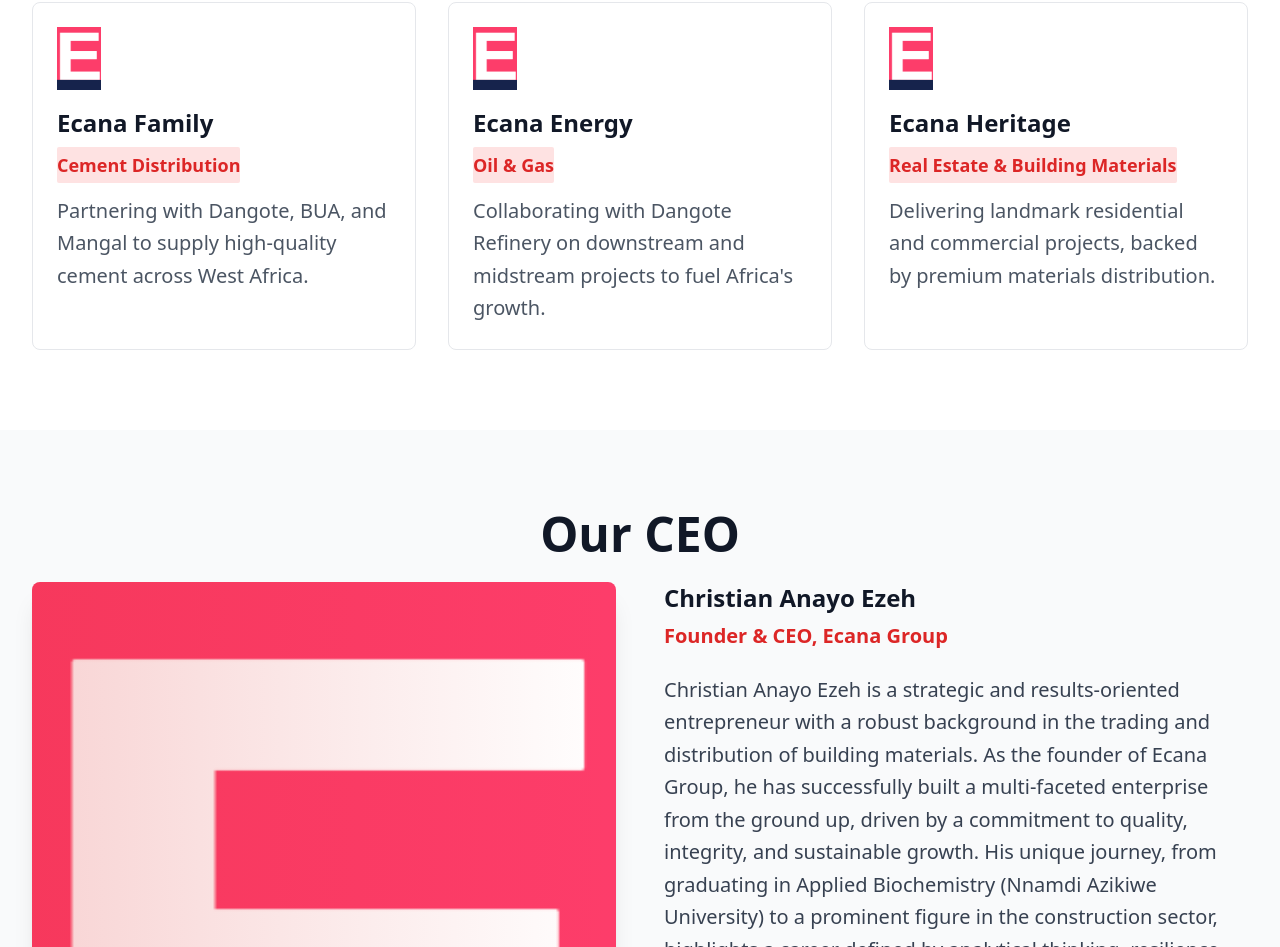
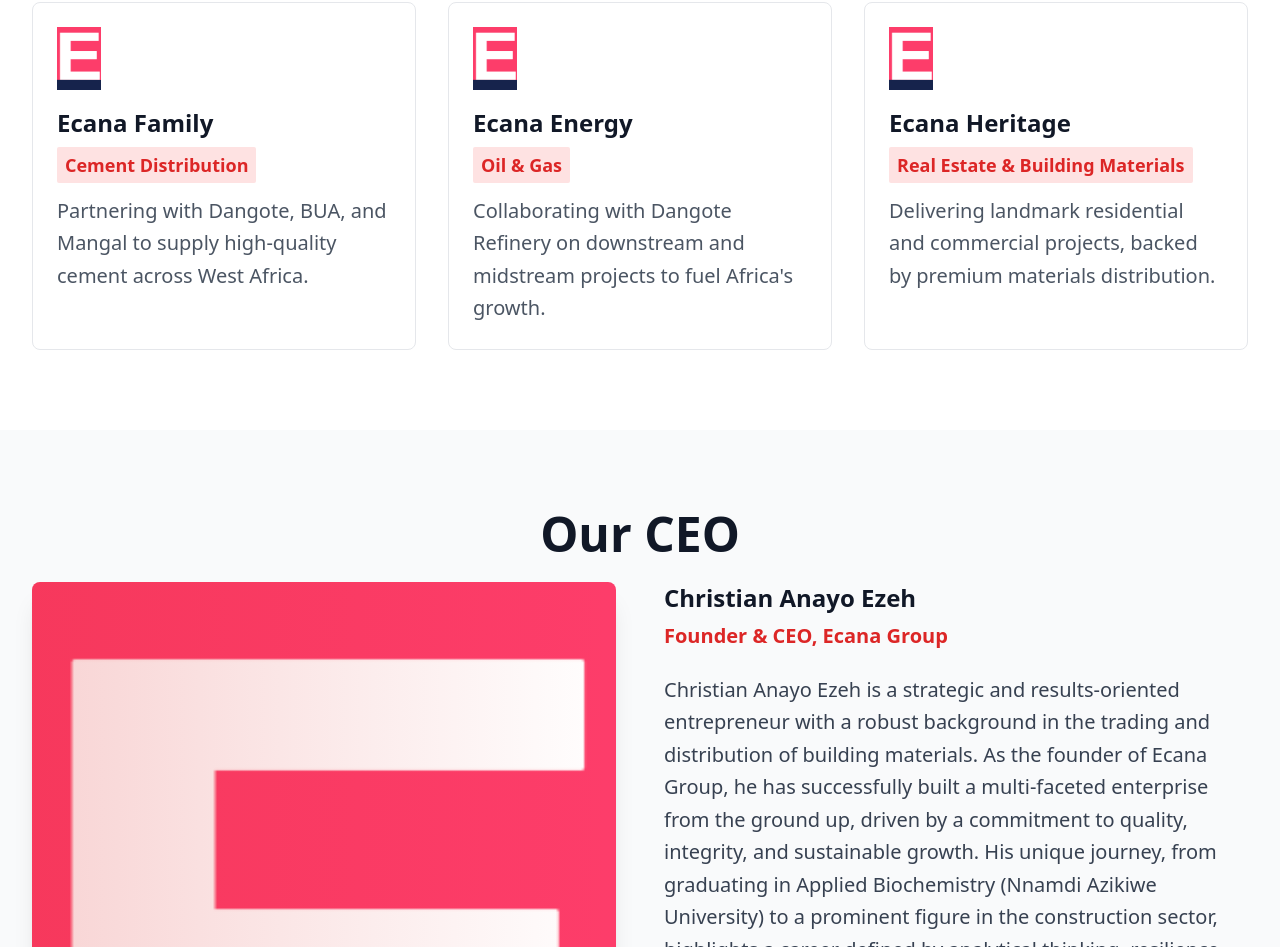
Before and after one commit to mail2chuka/ecangroups, a Next.js app: page / in a window 1280 px wide. Shown: the part 1756-2703 px from the top of the page. Built offline with nearby package versions, Linux system fonts and the light colour scheme.

Commit message:
Update index.js

```diff
--- a/src/pages/index.js
+++ b/src/pages/index.js
@@ -298,7 +298,7 @@ const PortfolioSection = () => {
               <h3 className="text-2xl font-bold text-gray-900 mb-2 group-hover:text-red-600 transition-colors duration-300">
                 {company.name}
               </h3>
-              <span className="inline-block bg-red-100 text-red-600 text-lg font-semibold py-1 rounded-sm mb-3">
+              <span className="inline-block px-2 bg-red-100 text-red-600 text-lg font-semibold py-1 rounded-sm mb-3">
                 {company.sector}
               </span>
               <p className="text-gray-600 text-xl leading-relaxed">
```
